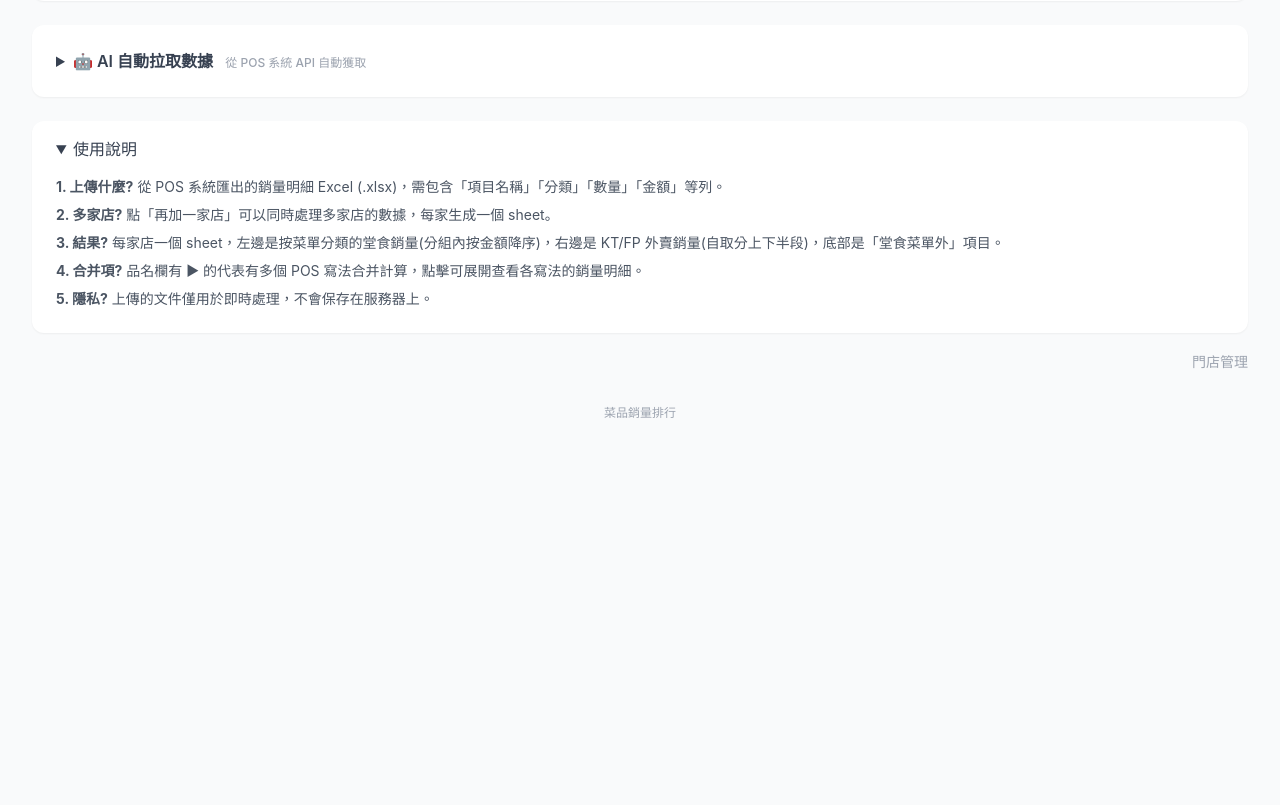
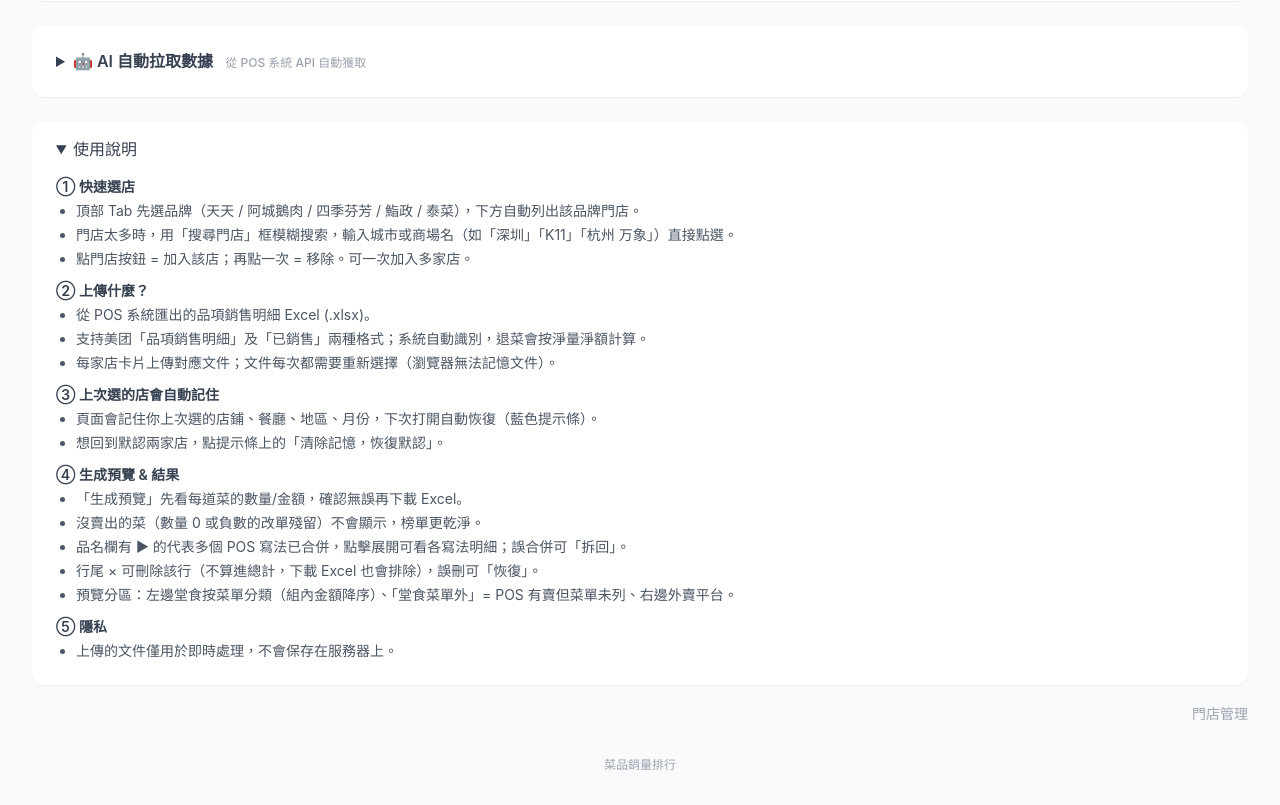
Before and after one commit to 0619patrick/menu-ranking, a Flask app: page / in a window 1280 px wide, after a click on "使用說明". Shown: the part 775-1580 px from the top of the page. Before the commit the page ends 1193 px from the top, so only its background shows below. Run offline with Flask 3, Linux system fonts and the light colour scheme; data comes from the database, SQL or seed files in the repository; some libraries are stand-ins or nearby versions.

Commit message:
更新使用说明：覆盖快速选店搜索/店铺记忆/新POS格式/0行过滤等新功能
- 结构化五段说明(①②③④⑤ + 列表)
- 新增: 模糊搜索、店铺自动记忆、品项销售明细格式、0/负数过滤
- 修正: 合并写法统一繁体

```diff
--- a/app/templates/index.html
+++ b/app/templates/index.html
@@ -190,12 +190,46 @@
     <summary class="px-6 py-4 cursor-pointer font-medium text-gray-700 hover:bg-gray-50 rounded-xl">
       使用說明
     </summary>
-    <div class="px-6 pb-6 text-sm text-gray-600 space-y-2">
-      <p><strong>1. 上傳什麼?</strong> 從 POS 系統匯出的銷量明細 Excel (.xlsx)，需包含「項目名稱」「分類」「數量」「金額」等列。</p>
-      <p><strong>2. 多家店?</strong> 點「再加一家店」可以同時處理多家店的數據，每家生成一個 sheet。</p>
-      <p><strong>3. 結果?</strong> 每家店一個 sheet，左邊是按菜單分類的堂食銷量(分組內按金額降序)，右邊是 KT/FP 外賣銷量(自取分上下半段)，底部是「堂食菜單外」項目。</p>
-      <p><strong>4. 合并項?</strong> 品名欄有 ▶ 的代表有多個 POS 寫法合并計算，點擊可展開查看各寫法的銷量明細。</p>
-      <p><strong>5. 隱私?</strong> 上傳的文件僅用於即時處理，不會保存在服務器上。</p>
+    <div class="px-6 pb-6 text-sm text-gray-600 space-y-3">
+      <div>
+        <p class="font-semibold text-gray-700">① 快速選店</p>
+        <ul class="list-disc ml-5 mt-1 space-y-1">
+          <li>頂部 Tab 先選品牌（天天 / 阿城鵝肉 / 四季芬芳 / 鮨政 / 泰菜），下方自動列出該品牌門店。</li>
+          <li>門店太多時，用「搜尋門店」框模糊搜索，輸入城市或商場名（如「深圳」「K11」「杭州 万象」）直接點選。</li>
+          <li>點門店按鈕 = 加入該店；再點一次 = 移除。可一次加入多家店。</li>
+        </ul>
+      </div>
+      <div>
+        <p class="font-semibold text-gray-700">② 上傳什麼？</p>
+        <ul class="list-disc ml-5 mt-1 space-y-1">
+          <li>從 POS 系統匯出的品項銷售明細 Excel (.xlsx)。</li>
+          <li>支持美团「品項銷售明細」及「已銷售」兩種格式；系統自動識別，退菜會按淨量淨額計算。</li>
+          <li>每家店卡片上傳對應文件；文件每次都需要重新選擇（瀏覽器無法記憶文件）。</li>
+        </ul>
+      </div>
+      <div>
+        <p class="font-semibold text-gray-700">③ 上次選的店會自動記住</p>
+        <ul class="list-disc ml-5 mt-1 space-y-1">
+          <li>頁面會記住你上次選的店鋪、餐廳、地區、月份，下次打開自動恢復（藍色提示條）。</li>
+          <li>想回到默認兩家店，點提示條上的「清除記憶，恢復默認」。</li>
+        </ul>
+      </div>
+      <div>
+        <p class="font-semibold text-gray-700">④ 生成預覽 & 結果</p>
+        <ul class="list-disc ml-5 mt-1 space-y-1">
+          <li>「生成預覽」先看每道菜的數量/金額，確認無誤再下載 Excel。</li>
+          <li>沒賣出的菜（數量 0 或負數的改單殘留）不會顯示，榜單更乾淨。</li>
+          <li>品名欄有 ▶ 的代表多個 POS 寫法已合併，點擊展開可看各寫法明細；誤合併可「拆回」。</li>
+          <li>行尾 × 可刪除該行（不算進總計，下載 Excel 也會排除），誤刪可「恢復」。</li>
+          <li>預覽分區：左邊堂食按菜單分類（組內金額降序）、「堂食菜單外」= POS 有賣但菜單未列、右邊外賣平台。</li>
+        </ul>
+      </div>
+      <div>
+        <p class="font-semibold text-gray-700">⑤ 隱私</p>
+        <ul class="list-disc ml-5 mt-1 space-y-1">
+          <li>上傳的文件僅用於即時處理，不會保存在服務器上。</li>
+        </ul>
+      </div>
     </div>
   </details>
 
```
